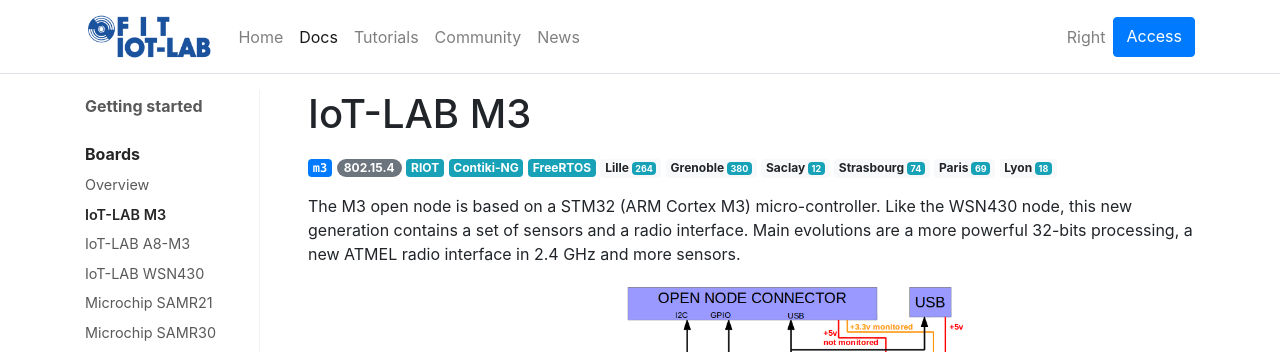
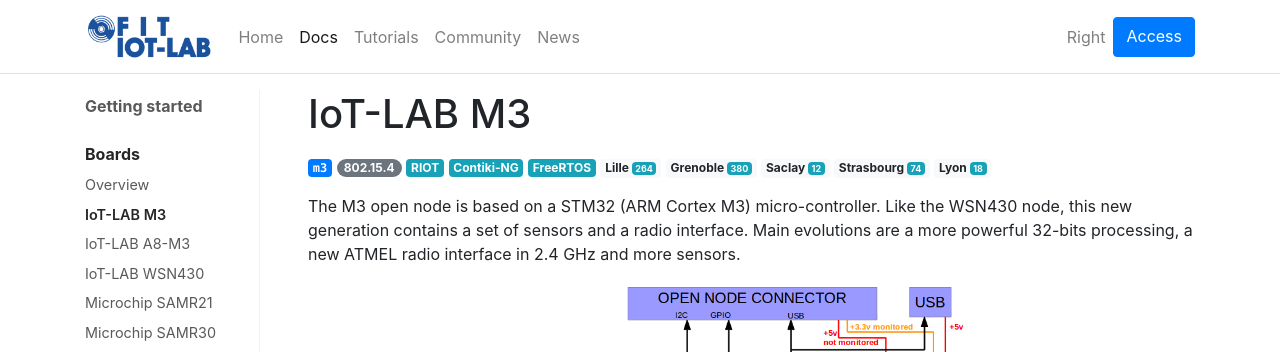
Before and after one commit to iot-lab/iot-lab.github.io, a Jekyll site: the page built from docs/boards/iot-lab-m3.md, in a window 1280 px wide. Shown: the top 352 px of the page. Built offline with Jekyll 4.4.1, drawn with Linux system fonts in a browser that asks for light colours.

Commit message:
docs/deployment: remove Paris site

```diff
--- a/_data/deployments.yml
+++ b/_data/deployments.yml
@@ -42,12 +42,6 @@
     IoT-LAB A8-M3: 14
     IoT-LAB WSN430: 256
 
-- site: Paris
-  iotlab-name: paris
-  deployment:
-    IoT-LAB M3: 69
-    IoT-LAB A8-M3: 62
-
 - site: Lyon
   iotlab-name: lyon
   deployment:
--- a/_data/docs-nav.yml
+++ b/_data/docs-nav.yml
@@ -38,7 +38,6 @@
     - title: Grenoble
     - title: Lille
     - title: Lyon
-    - title: Paris
     - title: Saclay
     - title: Strasbourg
 
--- a/docs/deployment/paris.md
+++ /dev/null
@@ -1,4 +0,0 @@
----
-title: Paris
-group: deployment
----
```
